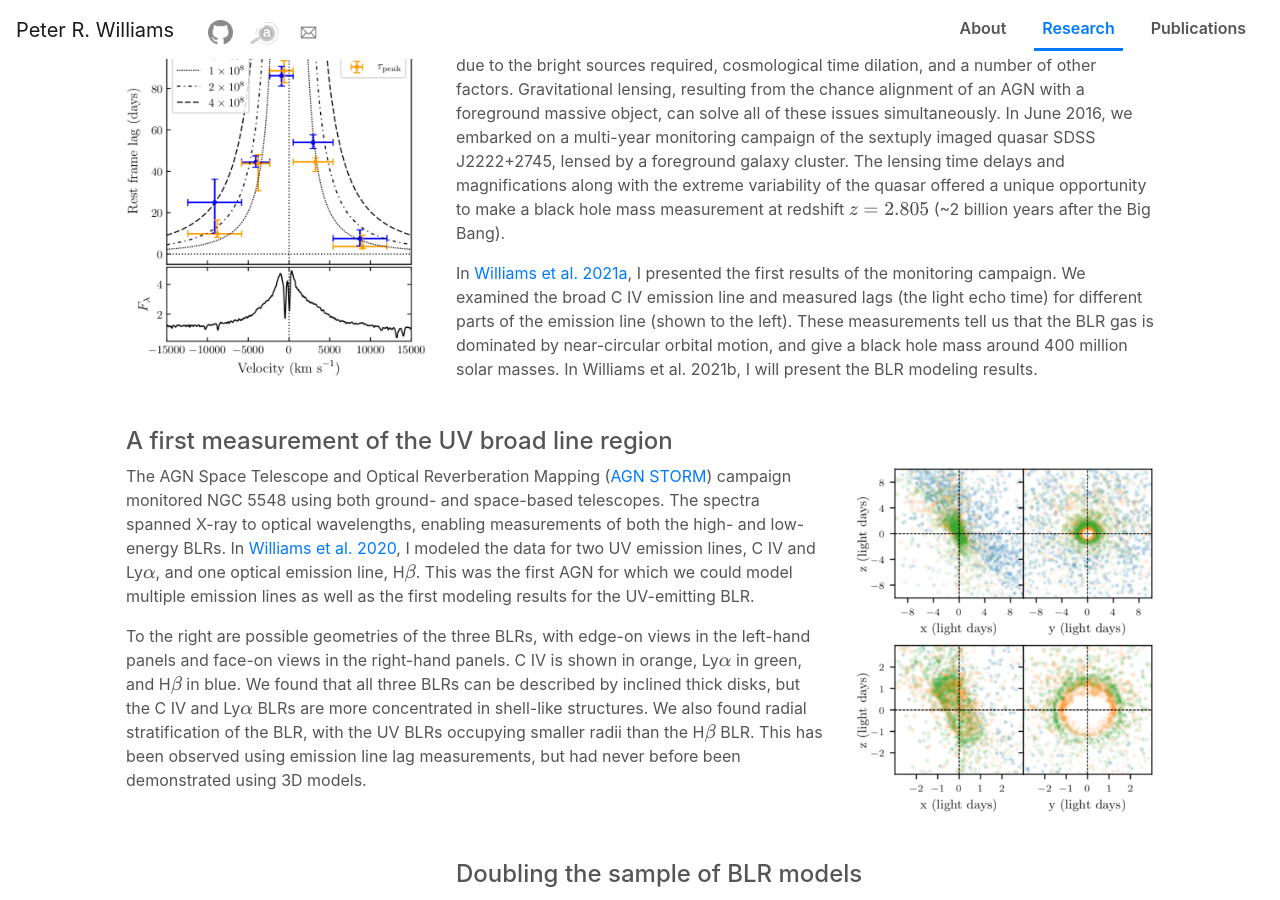
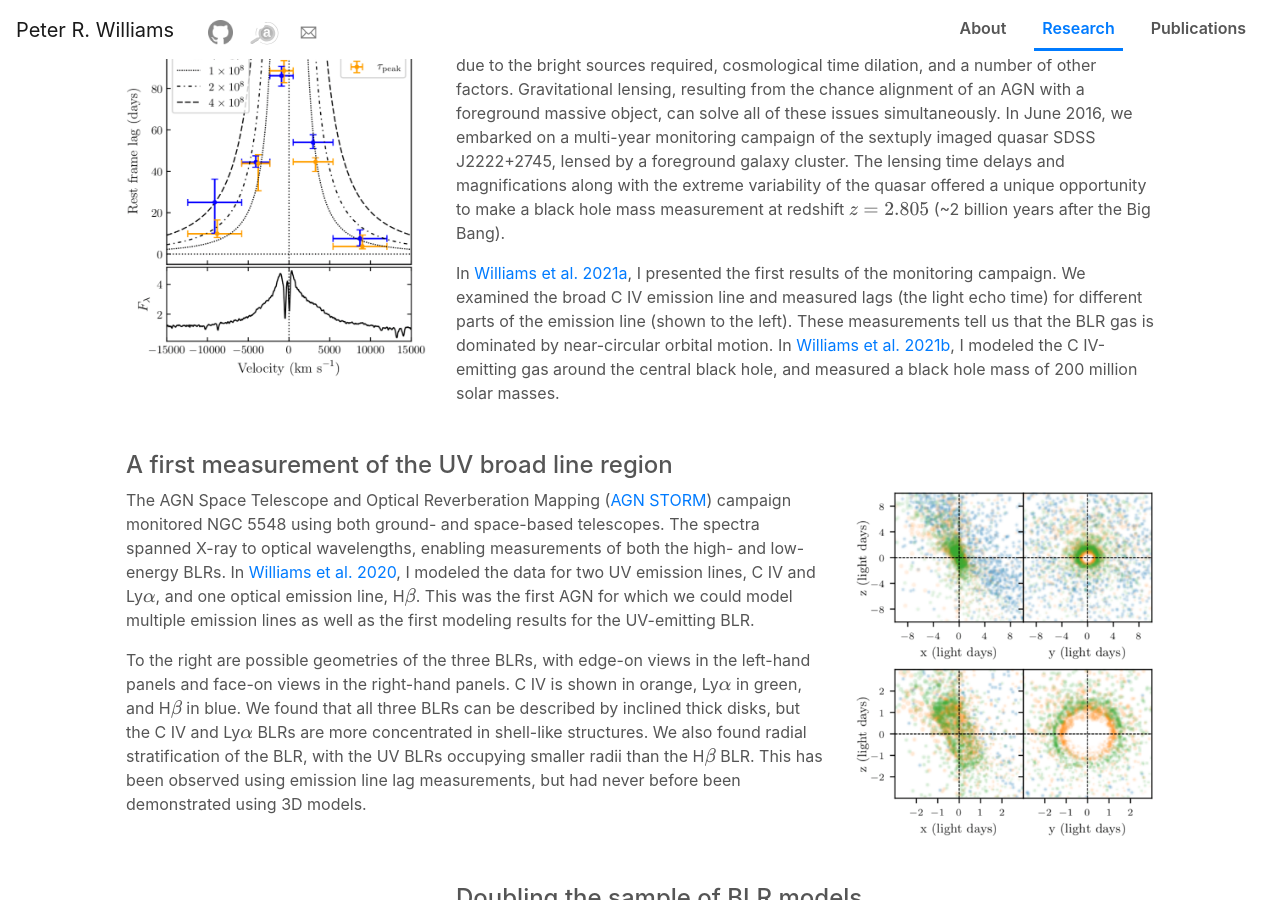
Before and after one commit to peterrwi/peterrwi.github.io, a Jekyll site: the page built from index.html, in a window 1280 px wide and 900 px high, scrolled down 1415 px. Built offline with Jekyll 4.4.1, drawn with Linux system fonts in a browser that asks for light colours; nearby versions of some CDN libraries; formulas are drawn with MathJax 3.

Commit message:
Updated blurb about Williams et al. 2021b

```diff
--- a/_includes/research.html
+++ b/_includes/research.html
@@ -32,8 +32,8 @@
         <p>
           In <a href="https://ui.adsabs.harvard.edu/abs/2018ApJ...866...75W">Williams et al. 2021a</a>, I presented the first results of the monitoring campaign.
           We examined the broad C IV emission line and measured lags (the light echo time) for different parts of the emission line (shown to the left).
-          These measurements tell us that the BLR gas is dominated by near-circular orbital motion, and give a black hole mass around 400 million solar masses.
-          In Williams et al. 2021b, I will present the BLR modeling results.
+          These measurements tell us that the BLR gas is dominated by near-circular orbital motion.
+          In <a href="https://ui.adsabs.harvard.edu/abs/2021ApJ...915L...9W">Williams et al. 2021b</a>, I modeled the C IV-emitting gas around the central black hole, and measured a black hole mass of 200 million solar masses.
         </p>
       </div>
     </article>
```
